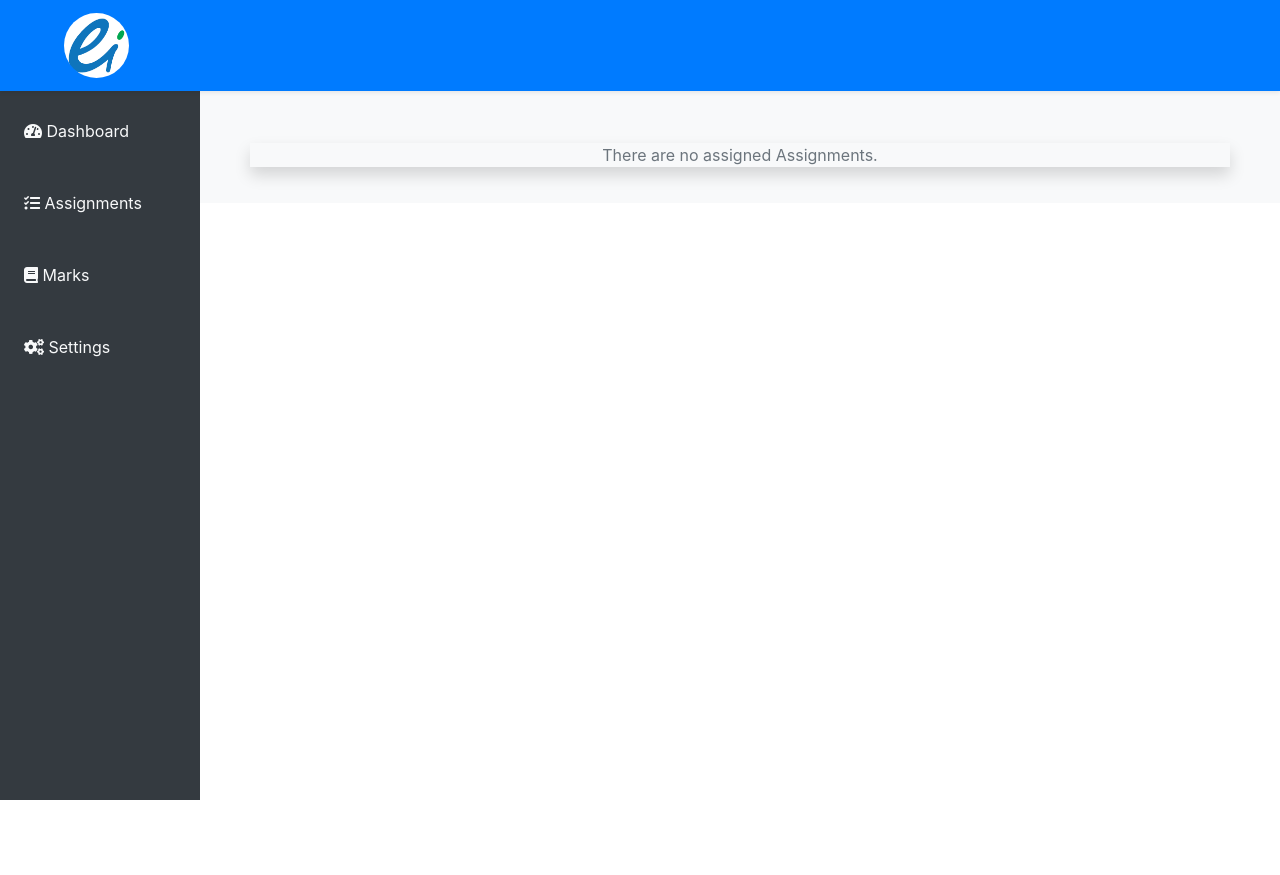
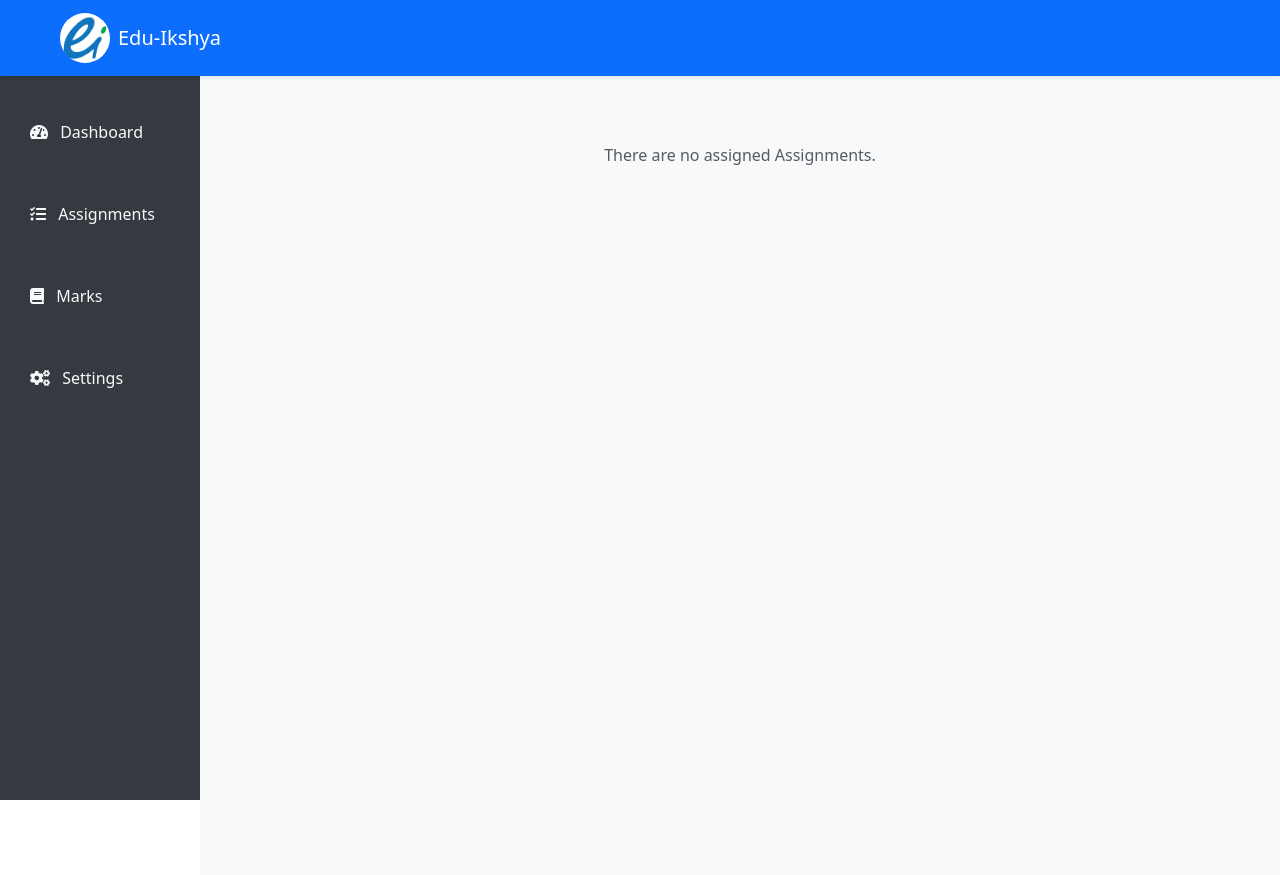
Before and after one commit to Riwaj9786/advanced_sms, a Django app: template templates/student/assignment.html in a window 1280 px wide. Before the commit the page ends 800 px from the top, so only its background shows below. Run offline with Django 3.2, Linux system fonts and the light colour scheme; the template is opened without the code that fills it, so the values that code supplies are empty; some libraries are stand-ins or nearby versions.

Commit message:
Changed Student UI

```diff
--- a/templates/student/assignment.html
+++ b/templates/student/assignment.html
@@ -11,19 +11,22 @@
             {% for assignment in assignments %}
             <div class="col-md-4 mb-4">
                 <a href="{% url 'students:assignment_view' pk=assignment.pk %}" class="text-decoration-none">
-                    <div class="card shadow-sm h-100" style="border-radius: 15px;">
+                    <div class="card shadow-sm h-100 border-0" style="border-radius: 15px;">
                         <div class="card-body">
+                            <!-- Assignment Title -->
                             <h5 class="card-title text-uppercase text-primary fw-bold" style="font-family: 'Arial', sans-serif;">
                                 {{ assignment.title }}
                             </h5>
-                            <p class="card-text text-secondary text-xs fw-light" style="font-family: 'Courier New', monospace;">
+                            <!-- Assigned Class -->
+                            <p class="card-text text-muted fst-italic mb-4" style="font-family: 'Courier New', monospace;">
                                 {{ assignment.assigned_class.course }}
                             </p>
+                            <!-- Assignment Metadata -->
                             <div class="row my-3">
-                                <div class="col-sm-4">
+                                <div class="col-6">
                                     <p class="card-text"><span class="small text-muted">Deadline:</span></p>
                                 </div>
-                                <div class="col-sm-8 text-end">
+                                <div class="col-6 text-end">
                                     <p class="card-text">
                                         <span class="h5 text-success">
                                             {{ assignment.deadline|date:"d-F" }}
@@ -32,14 +35,20 @@
                                 </div>
                             </div>
                             <div class="row">
-                                <div class="col-sm-8">
-                                    <p class="card-text text-secondary">
-                                        <span class="small text-muted">Created By: {{ assignment.created_by }}</span>
+                                <div class="col-6">
+                                    <p class="card-text text-muted">
+                                        <span class="small">Created By:</span>
+                                        {{ assignment.created_by }}
                                     </p>
                                 </div>
-                                <div class="col-sm-4">
-                                    <p class="card-text text-secondary text-end">
-                                        <span class="small text-muted">Worth: {% if assignment.worth %} {{ assignment.worth }} {% else %} 0 {% endif %}</span>
+                                <div class="col-6 text-end">
+                                    <p class="card-text text-muted">
+                                        <span class="small">Worth:</span>
+                                        {% if assignment.worth %}
+                                            {{ assignment.worth }}
+                                        {% else %}
+                                            0
+                                        {% endif %}
                                     </p>
                                 </div>
                             </div>
@@ -50,9 +59,10 @@
             {% endfor %}
         </div>
     {% else %}
-        <div class="container mt-3 shadow">
-            <p class="text-sm text-center text-secondary">There are no assigned Assignments.</p>
+        <div class="mt-5 text-center">
+            <p class="text-muted">There are no assigned Assignments.</p>
         </div>
     {% endif %}
 </div>
+
 {% endblock %}
--- a/templates/student/index.html
+++ b/templates/student/index.html
@@ -1,13 +1,13 @@
 <!DOCTYPE html>
 {% load static %}
 <html lang="en">
+
 <head>
     <meta charset="UTF-8">
     <meta name="viewport" content="width=device-width, initial-scale=1.0">
     <title>Edu-Ikshya</title>
-    <!-- Bootstrap CSS -->
+    <!-- Bootstrap 5.3 CSS -->
     <link href="https://cdn.jsdelivr.net/npm/bootstrap@5.3.0/dist/css/bootstrap.min.css" rel="stylesheet">
-    <link href="https://stackpath.bootstrapcdn.com/bootstrap/4.5.2/css/bootstrap.min.css" rel="stylesheet">
     <link rel="stylesheet" href="https://cdnjs.cloudflare.com/ajax/libs/font-awesome/5.15.4/css/all.min.css">
     <style>
         body {
@@ -19,12 +19,12 @@
             top: 0;
             width: 100%;
             z-index: 1030;
+            background-color: #007bff;
         }
 
         .side-navbar {
             position: fixed;
             top: 75px;
-            /* Height of the top navbar */
             bottom: 0;
             width: 200px;
             padding-top: 20px;
@@ -33,27 +33,25 @@
             flex-direction: column;
         }
 
+        .side-navbar .nav-link {
+            padding: 25px 30px; /* Adjust padding values as needed */
+    }
+
+
         .content {
             margin-top: 75px;
-            /* Height of the top navbar */
             margin-left: 200px;
-            /* Width of the side navbar */
             padding: 20px;
             width: calc(100% - 200px);
+            background-color: #f8f9fa;
         }
 
         .navbar-toggler {
             border: none;
-            /* Remove the border */
         }
 
-        .no-underline{
+        .no-underline {
             text-decoration: none;
-        }
-
-        .navbar-toggler-icon {
-            background-color: #fff;
-            /* White background color */
         }
 
         @media (max-width: 992px) {
@@ -106,22 +77,51 @@
             width: 100%;
             height: auto;
         }
+
+        .nav-link {
+            color: white;
         }
 
-    .text-decoration-none {
-        text-decoration: none !important;
+        .nav-link:hover {
+            background-color: #495057;
         }
-    .text-decoration-none:hover {
-        text-decoration: none !important;
+
+        .top-navbar .nav-link:hover {
+            background-color: #3e9deb;
+        }
+
+        .side-navbar .nav-link.active {
+            background-color: #495057;
+            font-weight: bold;
+        }
+
+        .side-navbar .nav-link span {
+            margin-left: 10px;
+        }
+
+        .content {
+            background-color: #f8f9fa;
+            min-height: 100vh;
+        }
+
+        .navbar-toggler-icon {
+            background-image: none;
+            width: 1.5rem;
+            height: 1.5rem;
+            background-color: #ffffff;
+            border-radius: 0.25rem;
         }
     </style>
 </head>
+
 <body>
     <!-- Top Navbar -->
     <nav class="navbar navbar-expand-lg navbar-light bg-primary top-navbar shadow-sm">
+        <div class="container-fluid">
             <a class="navbar-brand d-flex mx-5 align-items-center" href="{% url 'students:staff_dashboard' pk=user.pk %}">
-            <img class="img rounded-circle" src="{% static 'images/logo/eduikshya-logo.png' %}" alt="Edu-Ikshya Logo"
-                width="65" height="65" class="d-inline-block align-top">
+                <img src="{% static 'images/logo/eduikshya-logo.png' %}" alt="Edu-Ikshya Logo" width="50" height="50"
+                    class="d-inline-block rounded-circle">
+                <span class="ms-2 text-white">Edu-Ikshya</span>
             </a>
             <button class="navbar-toggler" type="button" data-bs-toggle="collapse" data-bs-target="#navbarNav"
                 aria-controls="navbarNav" aria-expanded="false" aria-label="Toggle navigation">
@@ -129,41 +129,40 @@
             </button>
             <div class="collapse navbar-collapse justify-content-end" id="navbarNav">
                 {% if user.is_authenticated %}
-            <ul class="navbar-nav ms-auto d-none d-lg-flex">
-                <li class="nav-item d-flex align-items-center">
-                    <div class="profile-pic d-flex mx-4 align-items-center">
-                        <img style="width: 40px;" class="img rounded-circle mx-2"
-                            src="{% static 'images/profile/images.png' %}">
-                        <p class="text-xs text-white mb-0">Welcome, {{ user.first_name }}</p>
+                <ul class="navbar-nav ms-auto d-none d-lg-flex align-items-center">
+                    <li class="nav-item mx-3">
+                        <div class="d-flex align-items-center">
+                            <div class="profile-pic">
+                                <img src="{% static 'images/profile/images.png' %}">
+                            </div>
+                            <p class="text-white mb-0">Welcome, {{ user.first_name }}</p>
                         </div>
                     </li>
-
                     <li class="nav-item">
-                    <a class="nav-link text-white mx-2 p-2" href="{% url 'students:logout' %}">Logout</a>
+                        <a class="nav-link text-white ms-3" href="{% url 'students:logout' %}">Logout</a>
                     </li>
                 </ul>
                 {% endif %}
             </div>
+        </div>
     </nav>
 
-
     <!-- Side Navbar -->
-    <div class="side-navbar d-none d-lg-flex">
+    <div class="side-navbar d-none d-lg-flex flex-column">
         <nav class="nav flex-column w-100">
-            <a class="nav-link text-light p-4" href="{% url 'students:student_dashboard' pk=user.pk %}">
-                <i class="fas fa-tachometer-alt"></i> <span>Dashboard</span>
+            <a class="nav-link text-light mb-2 {% if request.resolver_match.url_name == 'student_dashboard' %}active{% endif %}"
+                href="{% url 'students:student_dashboard' pk=user.pk %}">
+                <i class="fas fa-tachometer-alt me-2"></i> Dashboard
             </a>
-            <a class="nav-link text-light p-4" href="{% url 'students:student_assignments' %}">
-                <i class="fas fa-tasks"></i> <span>Assignments</span>
+            <a class="nav-link text-light mb-2" href="{% url 'students:student_assignments' %}">
+                <i class="fas fa-tasks me-2"></i> Assignments
             </a>
-            <a class="nav-link text-light p-4" href="#">
-                <i class="fas fa-book"></i> <span>Marks</span>
+            <a class="nav-link text-light mb-2" href="#">
+                <i class="fas fa-book me-2"></i> Marks
             </a>
-            <div class="mt-auto">
-                <a class="nav-link text-light p-4" href="#">
-                    <i class="fas fa-cogs"></i> <span>Settings</span>
+            <a class="nav-link text-light mt-auto" href="#">
+                <i class="fas fa-cogs me-2"></i> Settings
             </a>
-            </div>
         </nav>
     </div>
 
```
Also changed, not shown: other parts of templates/student/index.html (+4 -32 lines), templates/student/assignment_view.html (+38 -22 lines), templates/student/student_dashboard.html (+13 -16 lines), db.sqlite3. Lines whose indentation alone changed are shown as unchanged.
